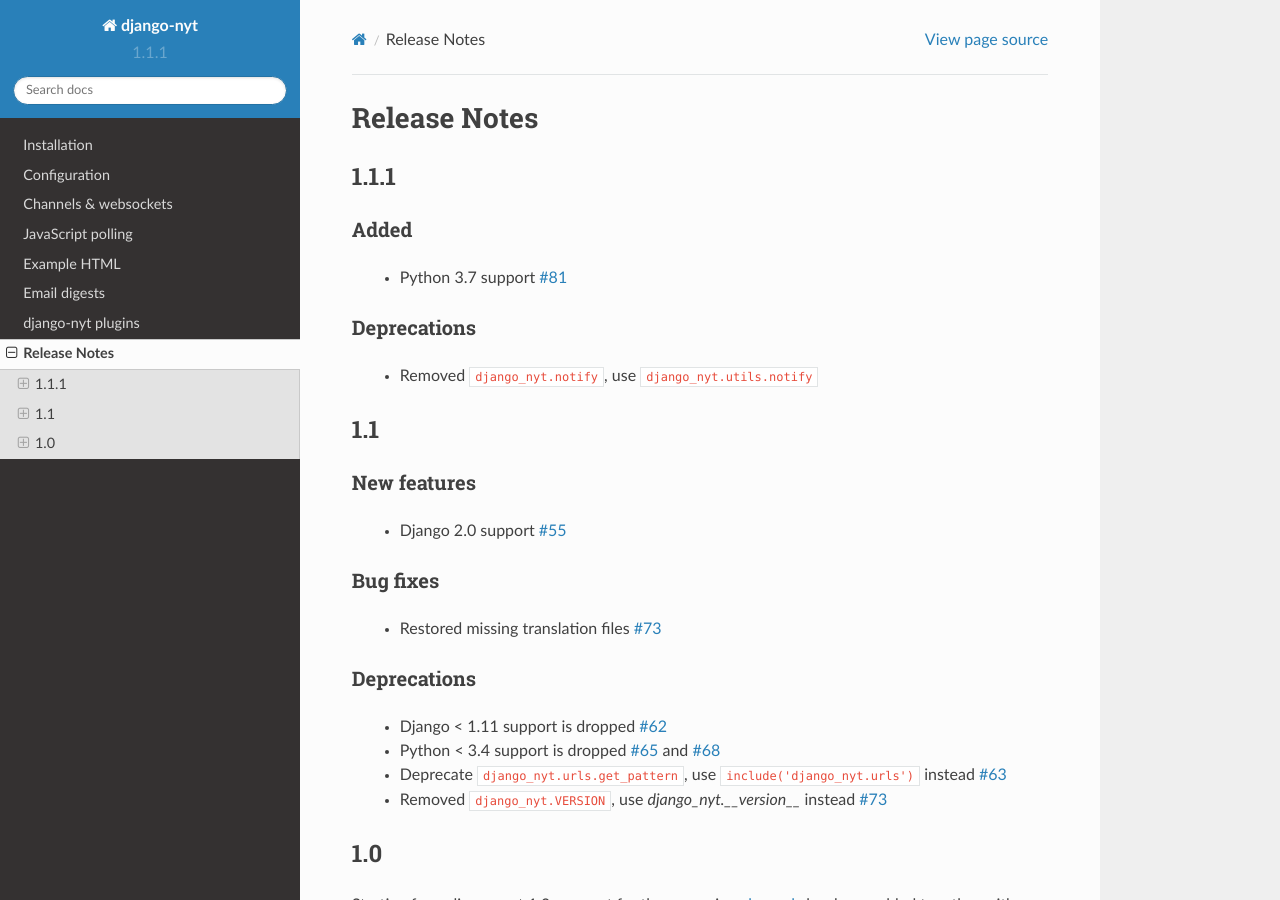
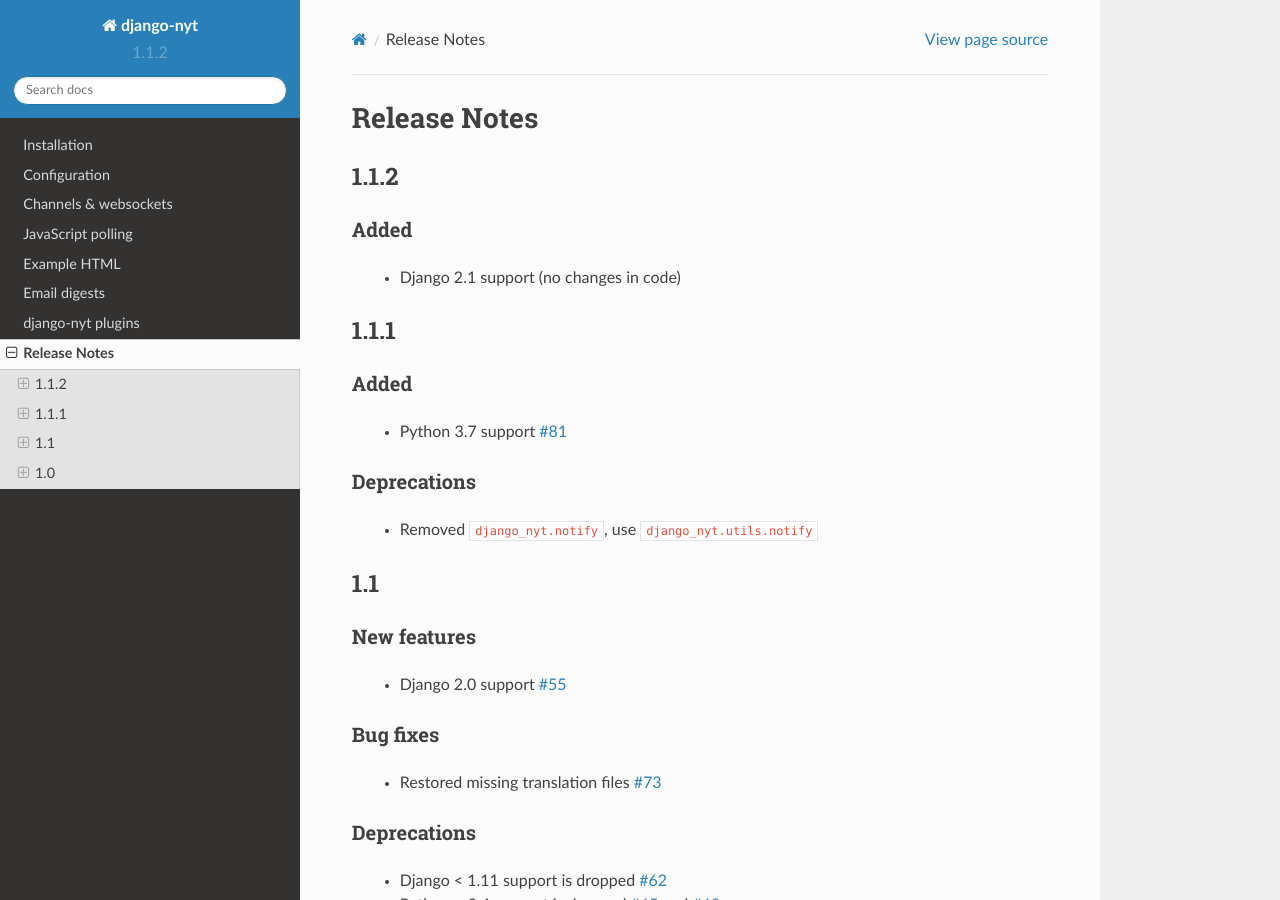
Before and after one commit to django-wiki/django-nyt, a Sphinx documentation site: the page built from docs/release_notes.rst, in a window 1280 px wide and 900 px high. Built offline with Sphinx 7.4.7 and the Read the Docs theme 2.0.0, drawn with Linux system fonts in a browser that asks for light colours; pages that are not in the unit, such as notebooks, are missing from menus.

Commit message:
Add django 2.1 support, supersedes #82

```diff
--- a/django_nyt/__init__.py
+++ b/django_nyt/__init__.py
@@ -1,5 +1,5 @@
 _disable_notifications = False
 
-__version__ = "1.1.1"
+__version__ = "1.1.2"
 
 default_app_config = "django_nyt.apps.DjangoNytConfig"
--- a/docs/release_notes.rst
+++ b/docs/release_notes.rst
@@ -1,5 +1,14 @@
 Release Notes
 =============
+
+1.1.2
+-----
+
+Added
+^^^^^
+
+ * Django 2.1 support (no changes in code)
+
 
 1.1.1
 -----
--- a/setup.py
+++ b/setup.py
@@ -17,7 +17,7 @@
     keywords=["django", "notification" "alerts"],
     packages=find_packages(),
     zip_safe=False,
-    install_requires=["django>=1.11,<2.1"],
+    install_requires=["django>=1.11,<2.2"],
     classifiers=[
         'Development Status :: 5 - Production/Stable',
         'License :: OSI Approved :: GNU General Public License v3 (GPLv3)',
```
Also changed, not shown: .travis.yml, 1 other file.
